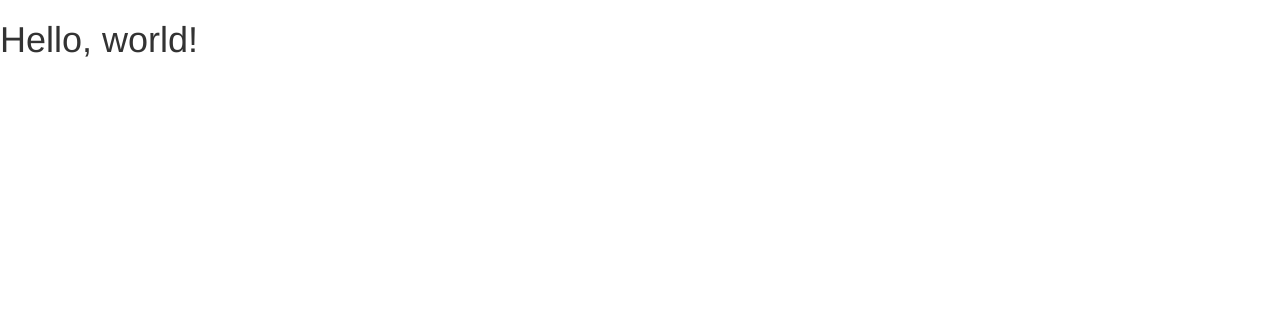
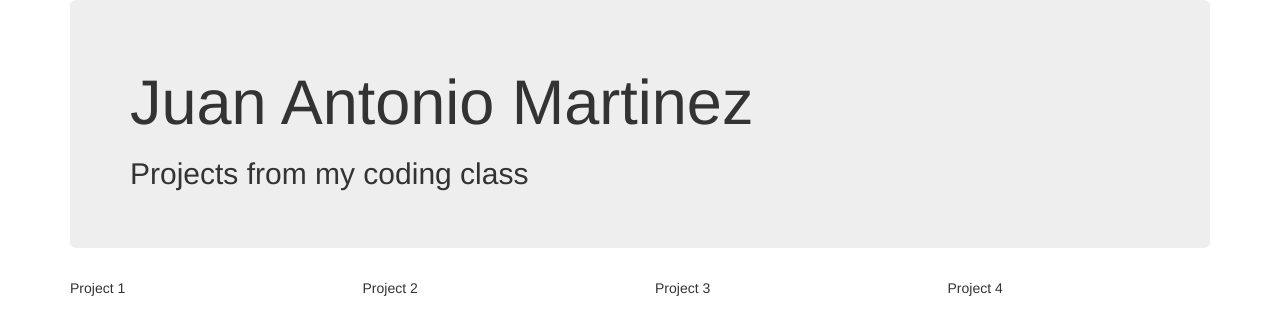
Before and after one commit to JMart8900/JMart8900.github.io, a plain HTML site: page index.html in a window 1280 px wide. Drawn offline with nearby package versions, Linux system fonts and the light colour scheme.

Commit message:
made changes to index

```diff
--- a/index.html
+++ b/index.html
@@ -15,7 +15,21 @@
     <![endif]-->
   </head>
   <body>
-    <h1>Hello, world!</h1>
+
+
+  <div class="container">
+   <div class="jumbotron">
+    <h1>Juan Antonio Martinez</h1>
+     <h2>Projects from my coding class</h2>
+      </div>
+
+      <div class="row">
+       <div class="col-sm-3"> Project 1 </div>
+       <div class="col-sm-3"> Project 2 </div>
+       <div class="col-sm-3"> Project 3 </div>
+       <div class="col-sm-3"> Project 4 </div>
+
+       </div>
 
     <!-- jQuery (necessary for Bootstrap's JavaScript plugins) -->
     <script src="https://ajax.googleapis.com/ajax/libs/jquery/1.11.1/jquery.min.js"></script>
```
